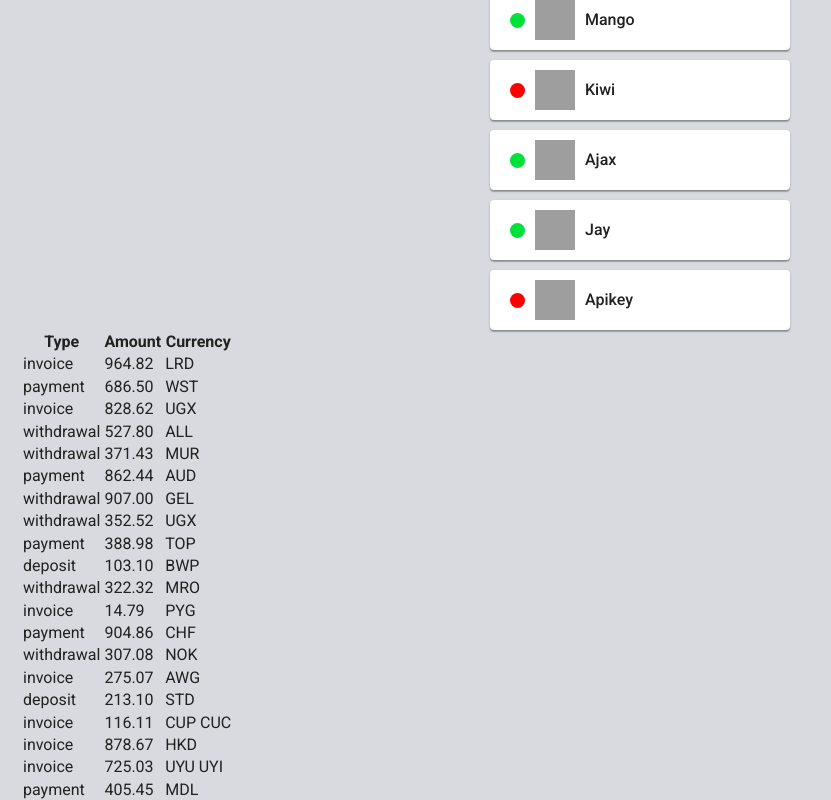
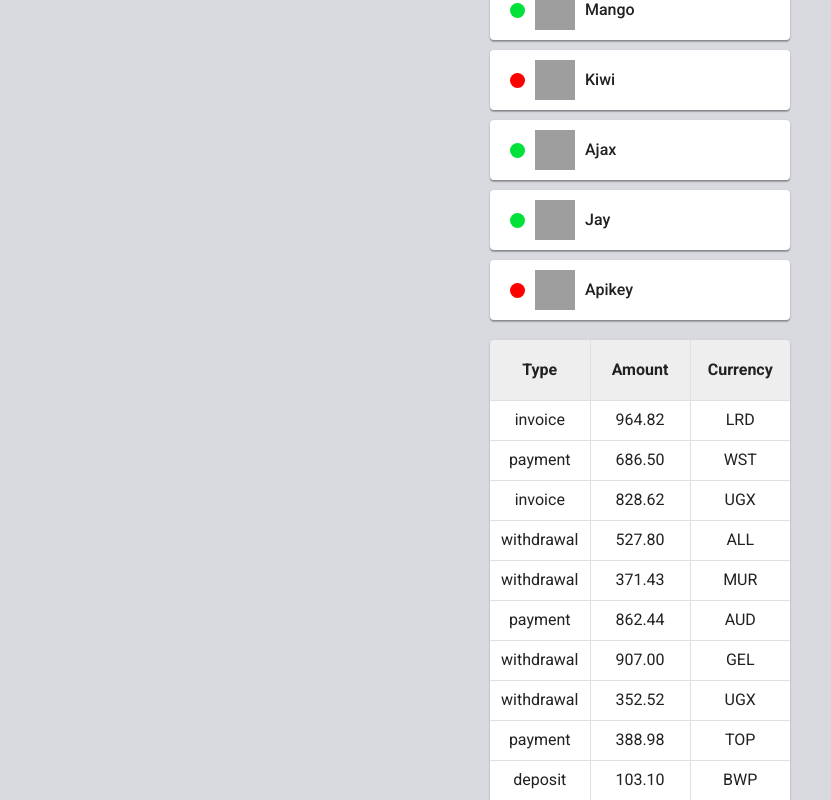
Before and after one commit to heorhii-aksiuk/goit-react-hw-01-components, a React (Create React App) app: page / in a window 1280 px wide. Shown: the part 600-1400 px from the top of the page, without its empty margins (0-831 px from the left). Built offline with nearby package versions, Linux system fonts and the light colour scheme; grey boxes are pictures that could not be loaded.

Commit message:
TransactionHistory component done

```diff
--- a/src/App.css
+++ b/src/App.css
@@ -5,6 +5,7 @@
   --body-background-color: #d9dae0;
   --main-background-color: #ffffff;
   --secondary-background-color: #eeeeee;
+  --accent-color: #36b6d6;
   --boarder-color: #e0e0e0;
   --online-color: #00e239;
   --offline-color: #ff0000;
--- a/src/components/FriendList/FriendList.module.css
+++ b/src/components/FriendList/FriendList.module.css
@@ -6,9 +6,13 @@
 }
 
 .item {
-  margin-top: 10px;
+  margin-bottom: 10px;
   background-color: var(--main-background-color);
   box-shadow: 0px 1px 3px rgba(0, 0, 0, 0.12), 0px 1px 1px rgba(0, 0, 0, 0.14),
     0px 2px 1px rgba(0, 0, 0, 0.2);
   border-radius: 4px;
 }
+
+.item:last-child {
+  margin-bottom: 20px;
+}
--- a/src/components/FriendListItem/FriendListItem.js
+++ b/src/components/FriendListItem/FriendListItem.js
@@ -1,7 +1,7 @@
 import PropTypes from 'prop-types';
 import s from './FriendListItem.module.css';
 
-function FriendListItem({ id, avatar, name, isOnline }) {
+function FriendListItem({ avatar, name, isOnline }) {
   return (
     <div className={s.container}>
       <span
--- a/src/components/FriendListItem/FriendListItem.module.css
+++ b/src/components/FriendListItem/FriendListItem.module.css
@@ -8,7 +8,6 @@
   height: 60px;
   width: 15px;
   height: 15px;
-
   align-self: center;
   border-radius: 50%;
   background-color: #000;
--- a/src/components/Profile/Profile.module.css
+++ b/src/components/Profile/Profile.module.css
@@ -1,6 +1,6 @@
 .profile {
   margin: 0 auto;
-  margin-top: 20px;
+  margin-bottom: 20px;
   width: 300px;
   height: 400px;
   background-color: var(--main-background-color);
--- a/src/components/Statistic/Statistic.module.css
+++ b/src/components/Statistic/Statistic.module.css
@@ -1,6 +1,6 @@
 .statistics {
   margin: 0 auto;
-  margin-top: 20px;
+  margin-bottom: 20px;
   width: 300px;
   height: 120px;
   background-color: var(--main-background-color);
--- a/src/components/TransactionHistory/TransactionHistory.js
+++ b/src/components/TransactionHistory/TransactionHistory.js
@@ -1,20 +1,23 @@
+import PropTypes from 'prop-types';
+import s from './TransactionHistory.module.css';
+
 function TransactionHistory({ items }) {
   return (
-    <table className="transaction-history">
-      <thead>
-        <tr>
-          <th>Type</th>
-          <th>Amount</th>
-          <th>Currency</th>
+    <table className={s.table}>
+      <thead className={s.thead}>
+        <tr className={s.tr}>
+          <th className={s.th}>Type</th>
+          <th className={s.th}>Amount</th>
+          <th className={s.th}>Currency</th>
         </tr>
       </thead>
 
-      <tbody>
+      <tbody className={s.tbody}>
         {items.map(item => (
-          <tr key={item.id}>
-            <td>{item.type}</td>
-            <td>{item.amount}</td>
-            <td>{item.currency}</td>
+          <tr className={s.tr} key={item.id}>
+            <td className={s.td}>{item.type}</td>
+            <td className={s.td}>{item.amount}</td>
+            <td className={s.td}>{item.currency}</td>
           </tr>
         ))}
       </tbody>
@@ -22,4 +25,15 @@ function TransactionHistory({ items }) {
   );
 }
 
+TransactionHistory.propTypes = {
+  items: PropTypes.arrayOf(
+    PropTypes.shape({
+      id: PropTypes.string.isRequired,
+      type: PropTypes.string.isRequired,
+      amount: PropTypes.string.isRequired,
+      currency: PropTypes.string.isRequired,
+    }),
+  ),
+};
+
 export default TransactionHistory;
--- a/src/components/TransactionHistory/TransactionHistory.module.css
+++ b/src/components/TransactionHistory/TransactionHistory.module.css
@@ -0,0 +1,52 @@
+.table {
+  margin: 0 auto;
+  margin-bottom: 20px;
+  width: 300px;
+  background-color: var(--secondary-background-color);
+  border-collapse: collapse;
+  box-shadow: 0px 1px 3px rgba(0, 0, 0, 0.12), 0px 1px 1px rgba(0, 0, 0, 0.14),
+    0px 2px 1px rgba(0, 0, 0, 0.2);
+  border-radius: 4px;
+}
+
+.thead {
+  height: 60px;
+}
+
+.tr {
+  height: 50px;
+}
+
+.th {
+  width: calc(100% / 3);
+  border-bottom: 1px solid var(--boarder-color);
+}
+
+.th:not(:last-child) {
+  border-right: 1px solid var(--boarder-color);
+}
+
+.tbody {
+  background-color: var(--main-background-color);
+  border-radius: 4px;
+}
+
+.tr {
+  height: 40px;
+}
+
+.tr:not(:first-child) {
+  border-top: 1px solid var(--boarder-color);
+}
+
+.tr:not(:last-child) {
+  border-bottom: 1px solid var(--boarder-color);
+}
+
+.td {
+  text-align: center;
+}
+
+.td:not(:last-child) {
+  border-right: 1px solid var(--boarder-color);
+}
```
